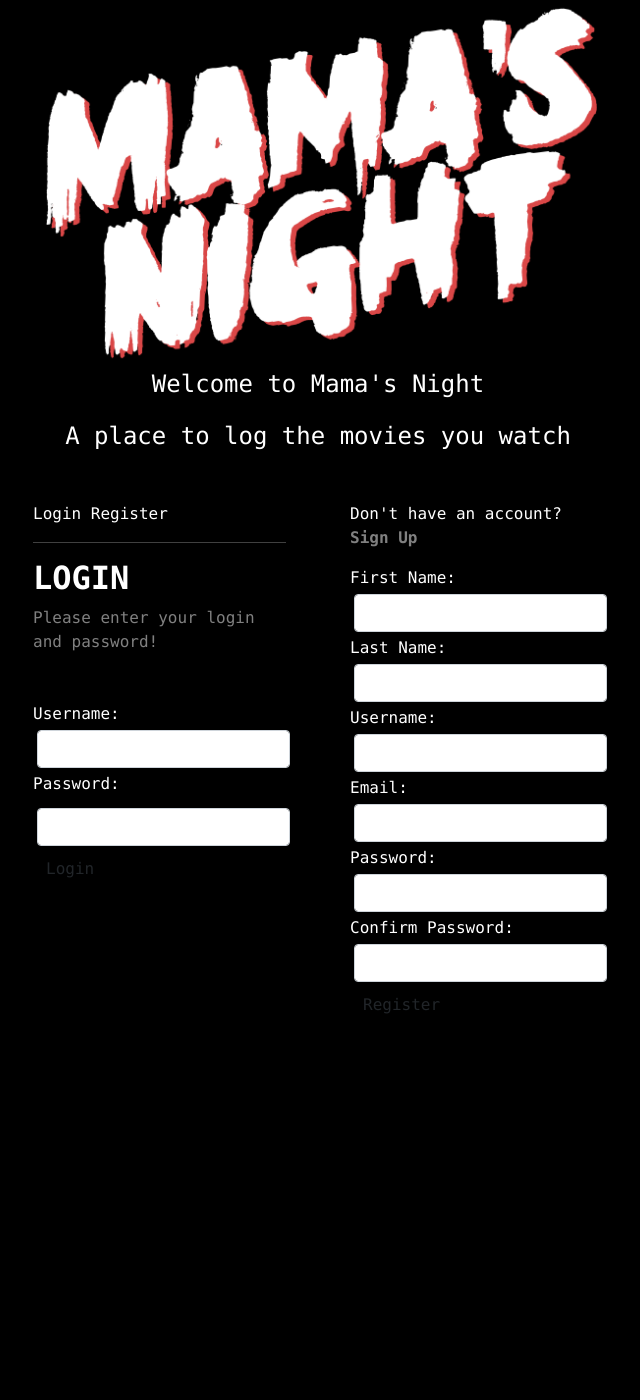
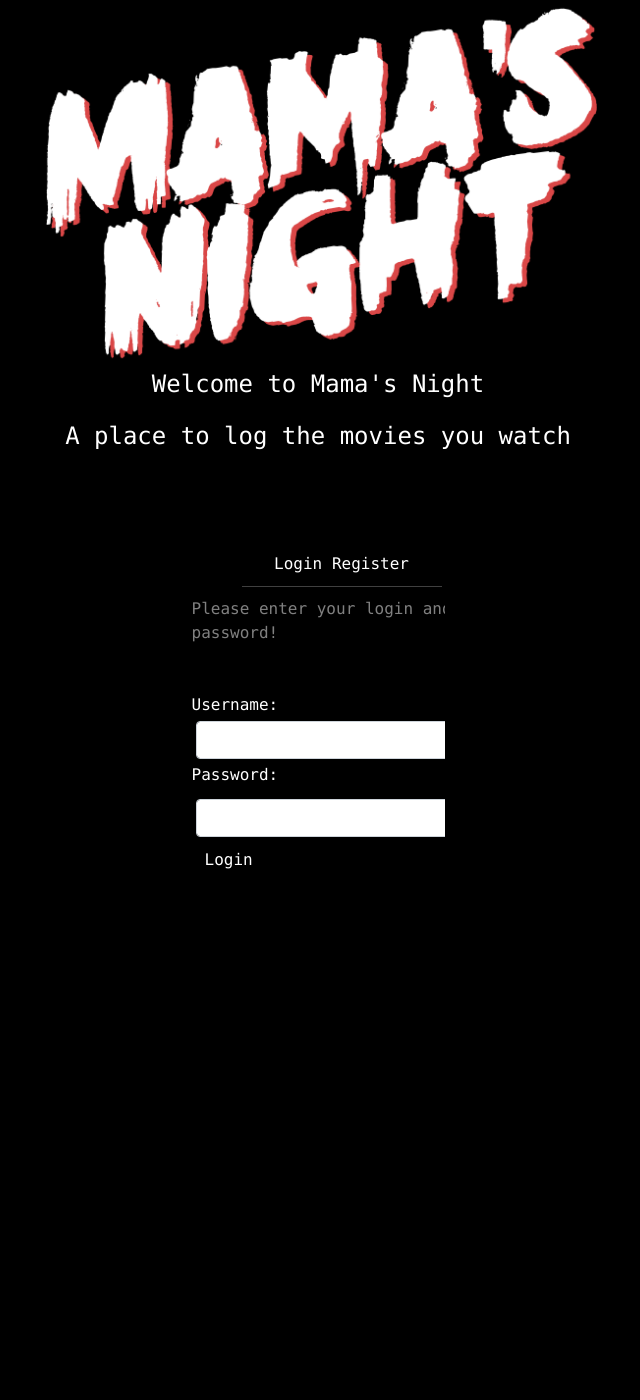
Before and after one commit to RamirezDanielle/Mamas_Night, a Flask app: page / in a window 1280 px wide. Shown: the part 41-1441 px from the top of the page, without its empty margins (322-962 px from the left). Before the commit the page ends 1055 px from the top, so only its background shows below. Run offline with Flask 3, Linux system fonts and the light colour scheme.

Commit message:
transition updates

```diff
--- a/flask_app/static/style.css
+++ b/flask_app/static/style.css
@@ -6,3 +6,42 @@
 body {
     background: black;
 }
+
+.form-container {
+    overflow: hidden;
+    width: 100%;
+    margin-top: 50px;
+}
+
+#login_form, #reg_form {
+    width: 300px;
+    margin: 0 auto;
+    display: inline-block;
+    transform: translateX(0);
+    transition: transform 0.5s ease-in-out;
+}
+
+
+#reg_form {
+    transform: translateX(100%);
+}
+
+#indicator {
+    width: 200px;
+    text-align: center;
+    margin: 10px auto;
+    transition: margin-left 0.5s ease-in-out;
+
+}
+
+.register-indicator {
+    transform: translateX(100%);
+}
+
+hr {
+    text-align: center;
+}
+
+.log_reg {
+    text-align: center;
+}
--- a/flask_app/templates/index.html
+++ b/flask_app/templates/index.html
@@ -31,20 +31,18 @@
                                 {% endif %}
                                 {% endwith %}
                             </div>
-                            <span onclick="login()">Login</span>
-                            <span onclick="register()">Register</span>
+                            <div class="log_reg">
+                                <span onclick="login()" class="text-center">Login</span>
+                                <span onclick="register()" class="text-center">Register</span>
                                 <hr id="indicator">
-                            <h2 class="fw-bold mb-2 text-uppercase">Login</h2>
+                            </div>
                             <p class="text-white-50 mb-5">Please enter your login and password!</p>
                             <label for="username"> Username:</label>
                             <input type="text" name="username" class="form-control m-1">
                             <label for="password" class="form-label">Password:</label>
                             <input type="password" name="password" class="form-control m-1">
-                            <input type="submit" value="Login" class="btn">
+                            <input type="submit" value="Login" class="btn text-white">
                         </form>
-                    </div>
-            </div>
-                <div class="col-3  m-3 p-3 font-monospace">
                             <form action="/register" method="post" id="reg_form">
                                 <div class=text-danger>
                                     {% with messages = get_flashed_messages(category_filter=["register"]) %}
@@ -71,8 +69,9 @@
                             <input type="text" name="password" class="form-control m-1">
                             <label for="confirm_password">Confirm Password:</label>
                             <input type="text" name="confirm_password" class="form-control m-1">
-                        <input type="submit" value="Register" class="btn">
+                            <input type="submit" value="Register" class="btn text-white">
                         </form>
+                </div>
             </div>
     </div>
 </div>
@@ -80,17 +79,17 @@
         var login_form = document.getElementById("login_form");
         var reg_form = document.getElementById("reg_form");
         var indicator = document.getElementById("indicator");
+
         function register() {
-
-            reg_form.style.transform = "translateX(0)";
-            login_form.style.transform = "translateX(0)";
+            login_form.style.transform = "translateX(0px)";
+            reg_form.style.transform = "translateX(0px)";
             indicator.style.transform = "translateX(100px)";
         }
 
         function login() {
+            login_form.style.transform = "translateX(300px)";
             reg_form.style.transform = "translateX(300px)";
-            login_form.style.transform = "translateX(300px)";
-            indicator.style.transform = "translateX(0)";
+            indicator.style.transform = "translateX(0px)";
         }
     </script>
 </body>
```
Lines whose indentation alone changed are shown as unchanged.
